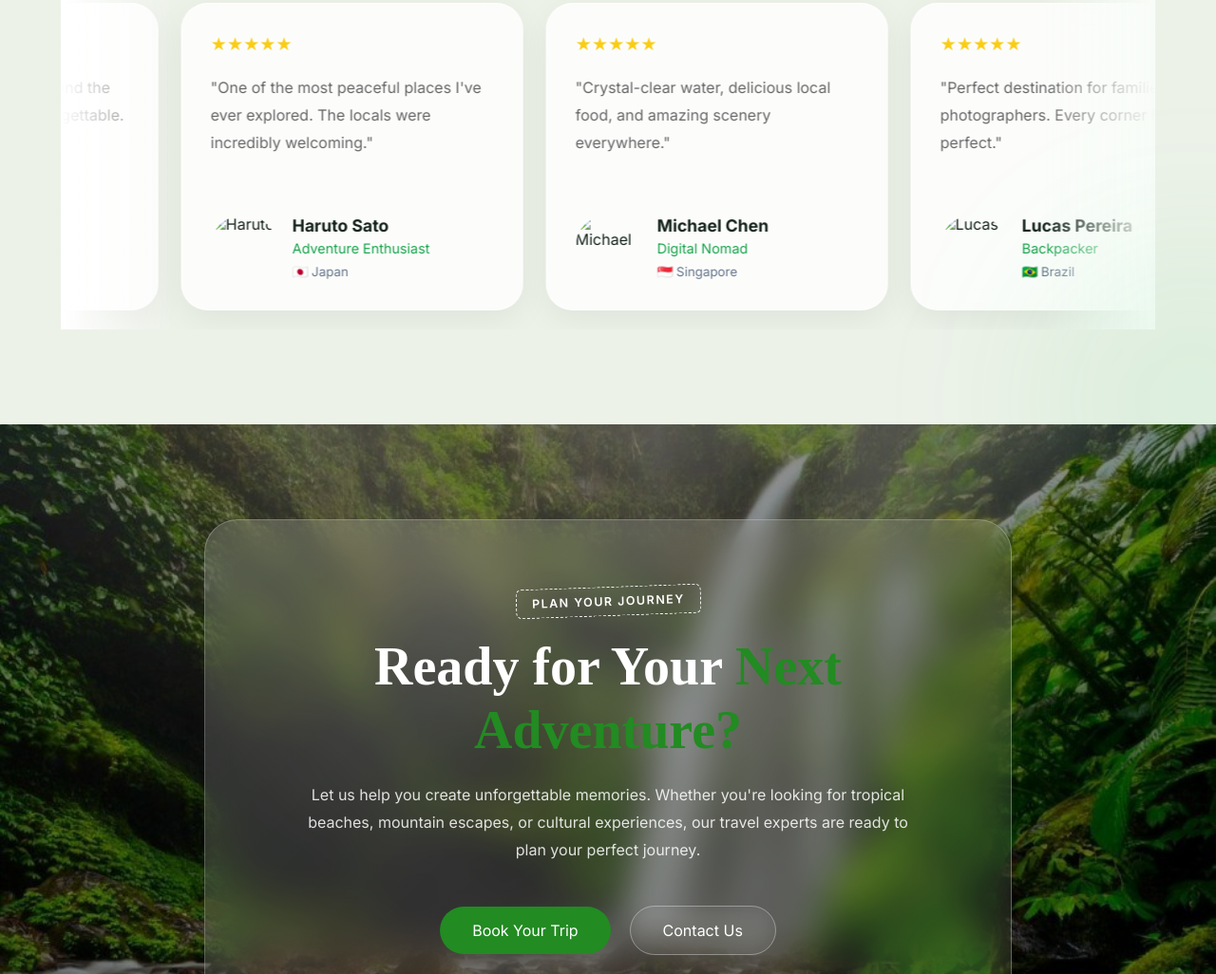
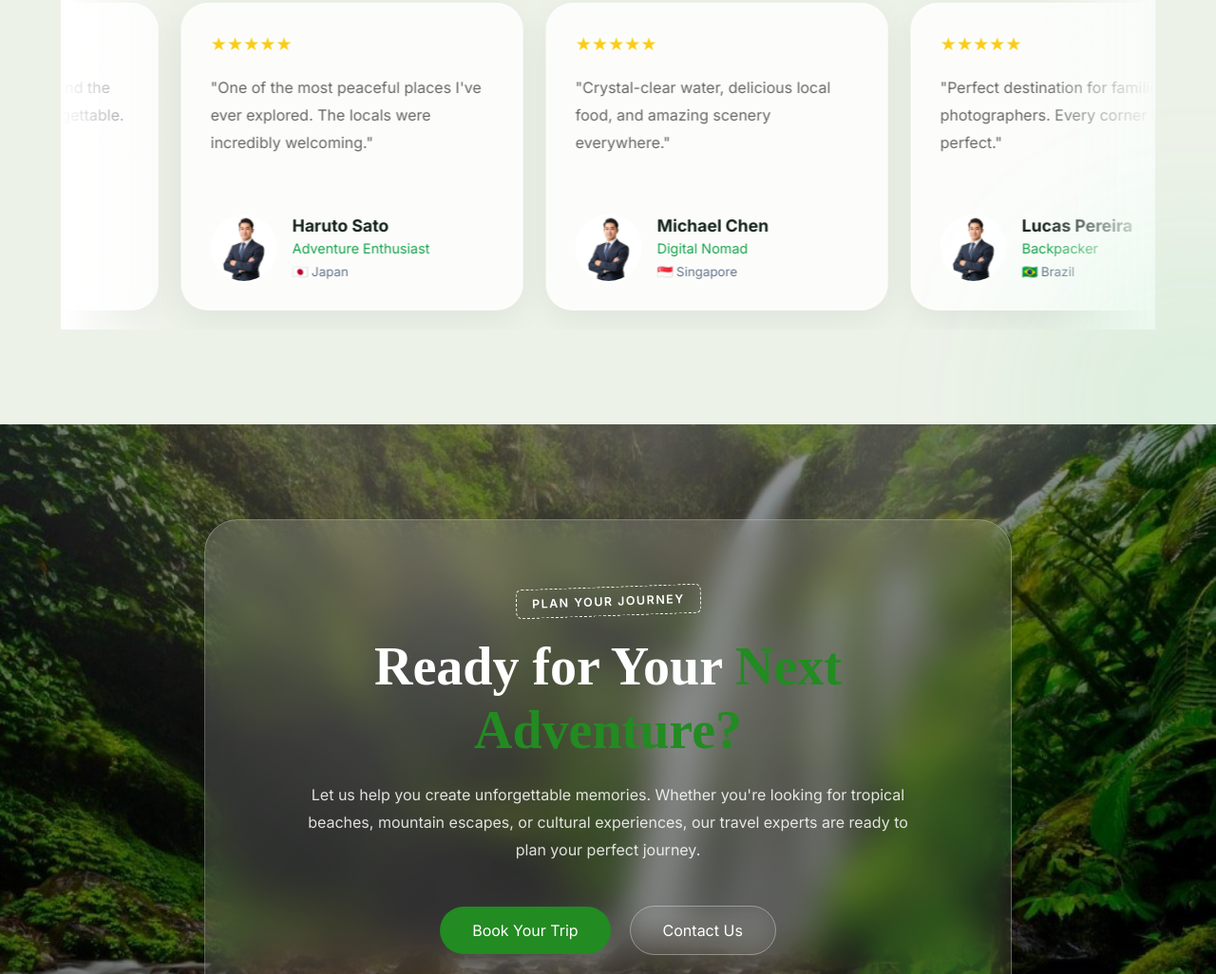
Before and after one commit to ninfixestudio/lomboktravel, a plain HTML site: page index.html in a window 1280 px wide. Shown: the part 4651-5677 px from the top of the page at 95% size. Drawn offline with Linux system fonts and the light colour scheme.

Commit message:
Update index.html

```diff
--- a/index.html
+++ b/index.html
@@ -543,7 +543,7 @@
                         </p>
 
                         <div class="review-user">
-                            <img src="assets/images/reviews/user1.jpg" alt="Emily">
+                            <img src="assets/images/reviews/user.jpg" alt="Emily">
 
                             <div>
                                 <h4>Emily Center</h4>
@@ -570,7 +570,7 @@
                         </p>
 
                         <div class="review-user">
-                            <img src="assets/images/reviews/user2.jpg" alt="Haruto">
+                            <img src="assets/images/reviews/user.jpg" alt="Haruto">
 
                             <div>
                                 <h4>Haruto Sato</h4>
@@ -598,7 +598,7 @@
                         </p>
 
                         <div class="review-user">
-                            <img src="assets/images/reviews/user3.jpg" alt="Michael">
+                            <img src="assets/images/reviews/user.jpg" alt="Michael">
 
                             <div>
 
@@ -629,7 +629,7 @@
                         </p>
 
                         <div class="review-user">
-                            <img src="assets/images/reviews/user4.jpg" alt="Lucas">
+                            <img src="assets/images/reviews/user.jpg" alt="Lucas">
 
                             <div>
                                 <h4>Lucas Pereira</h4>
@@ -656,7 +656,7 @@
                         </p>
 
                         <div class="review-user">
-                            <img src="assets/images/reviews/user5.jpg" alt="Sophie">
+                            <img src="assets/images/reviews/user.jpg" alt="Sophie">
 
                             <div>
                                 <h4>Sophie Martin</h4>
@@ -683,7 +683,7 @@
                         </p>
 
                         <div class="review-user">
-                            <img src="assets/images/reviews/user6.jpg" alt="Kevin">
+                            <img src="assets/images/reviews/user.jpg" alt="Kevin">
 
                             <div>
                                 <h4>Kevin Wilson</h4>
```
